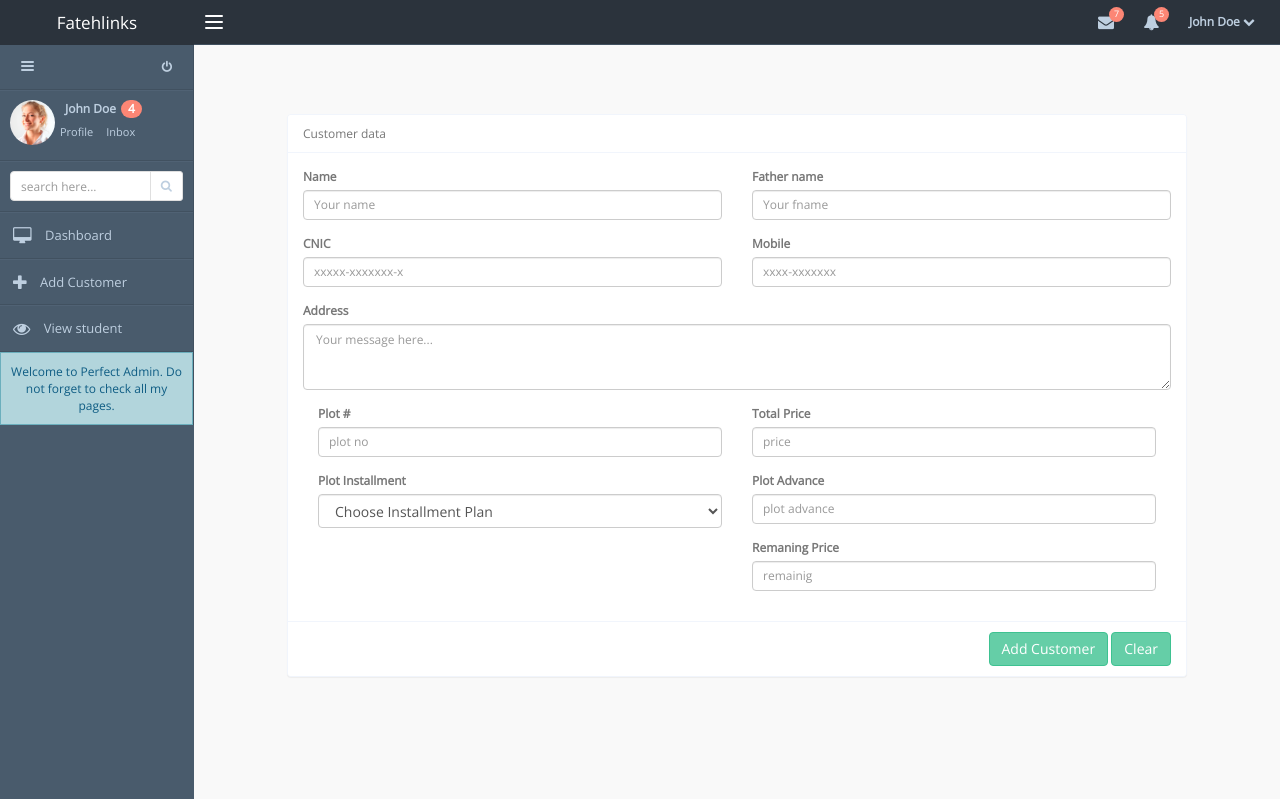
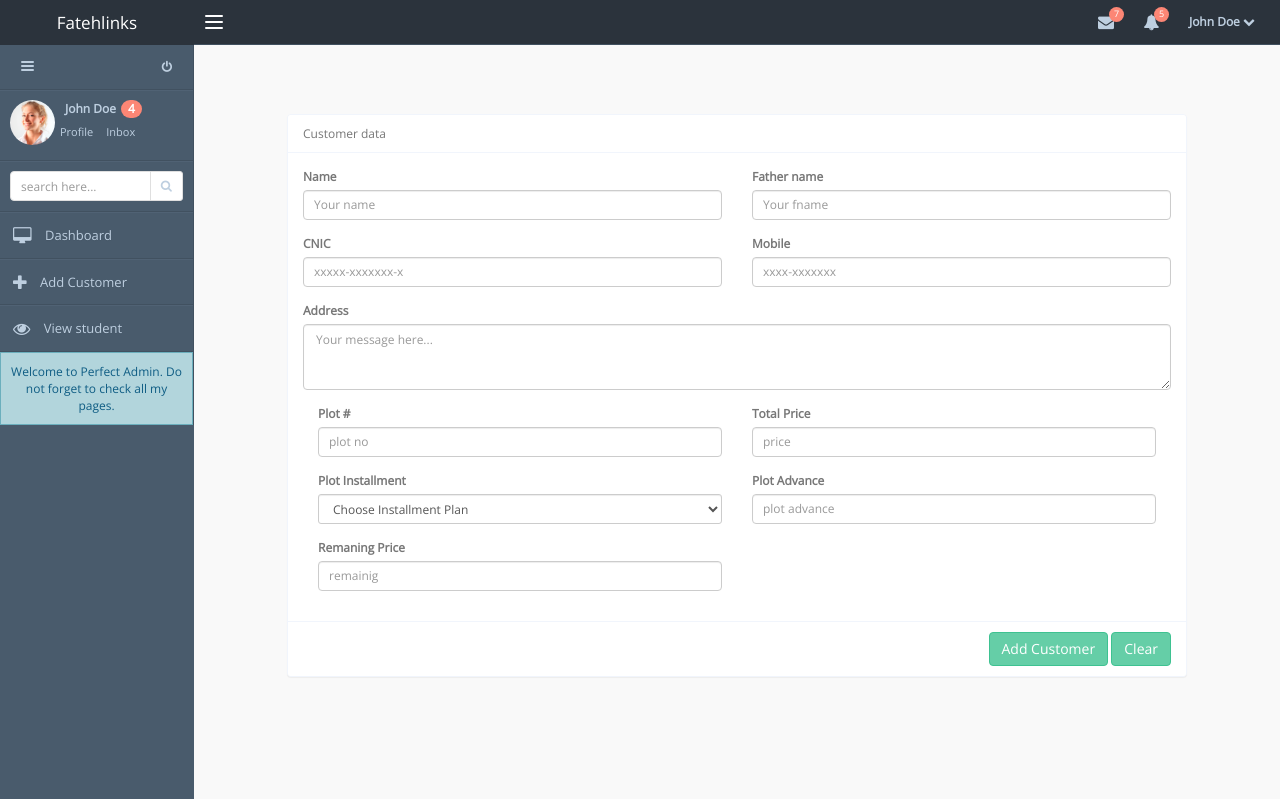
Before and after one commit to Arisha71/real_state, a PHP site: page /add-customer.php in a window 1280 px wide. Shown: the top 799 px of the page. Run offline with PHP 8.4, Linux system fonts and the light colour scheme; the visitor is signed in with stand-in values (Sample User, id 1); some libraries are stand-ins or nearby versions.

Commit message:
Add customer Form
Complete Form Of Add Customer

```diff
--- a/session-demo/add-customer.php
+++ b/session-demo/add-customer.php
@@ -65,7 +65,7 @@
 									<div class="col-md-6">
 										<div class="form-group">
 											<label class="control-label">Plot Installment</label>
-											<select name="installment" class="form-control">
+											<select name="installment" class="form-control input-sm">
 												<option value="-1">Choose Installment Plan
 												<option value="3 month">3 Month</option>
 												<option value="6 month">6 Month</option>
```
